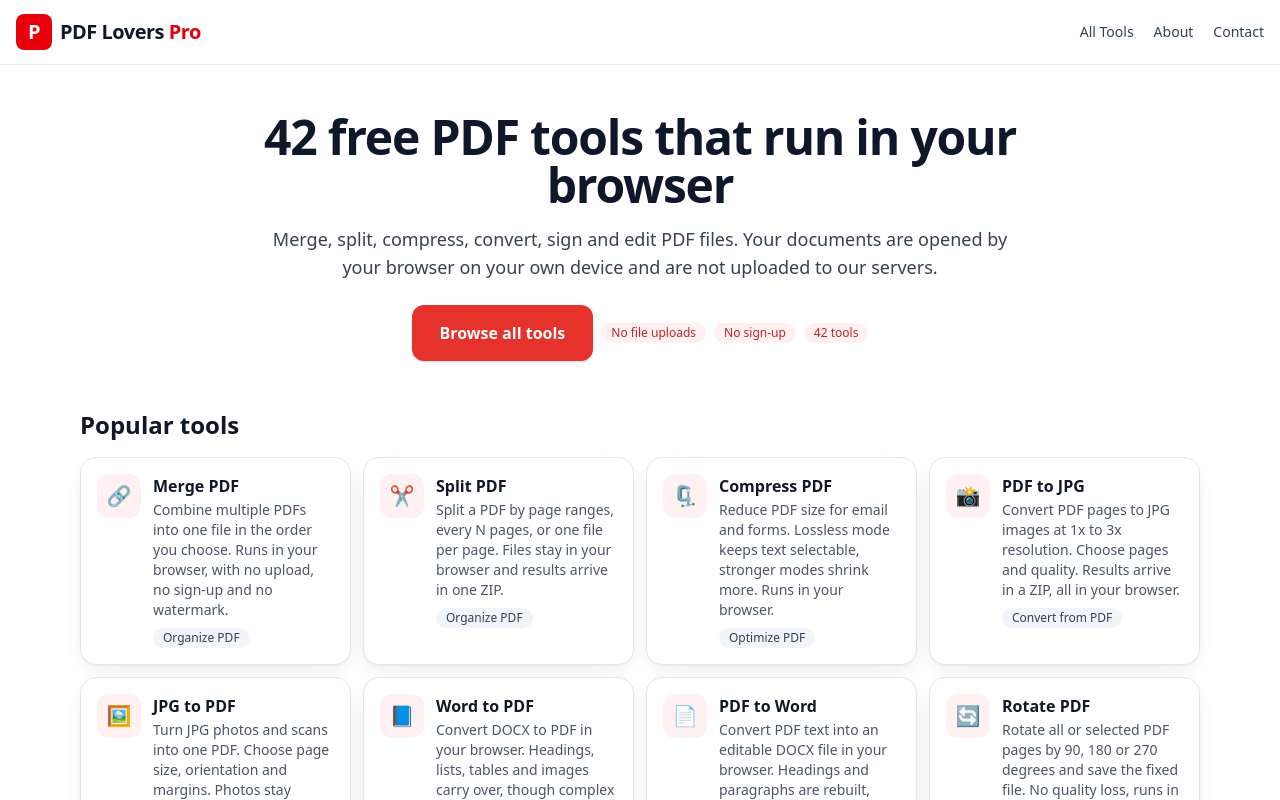
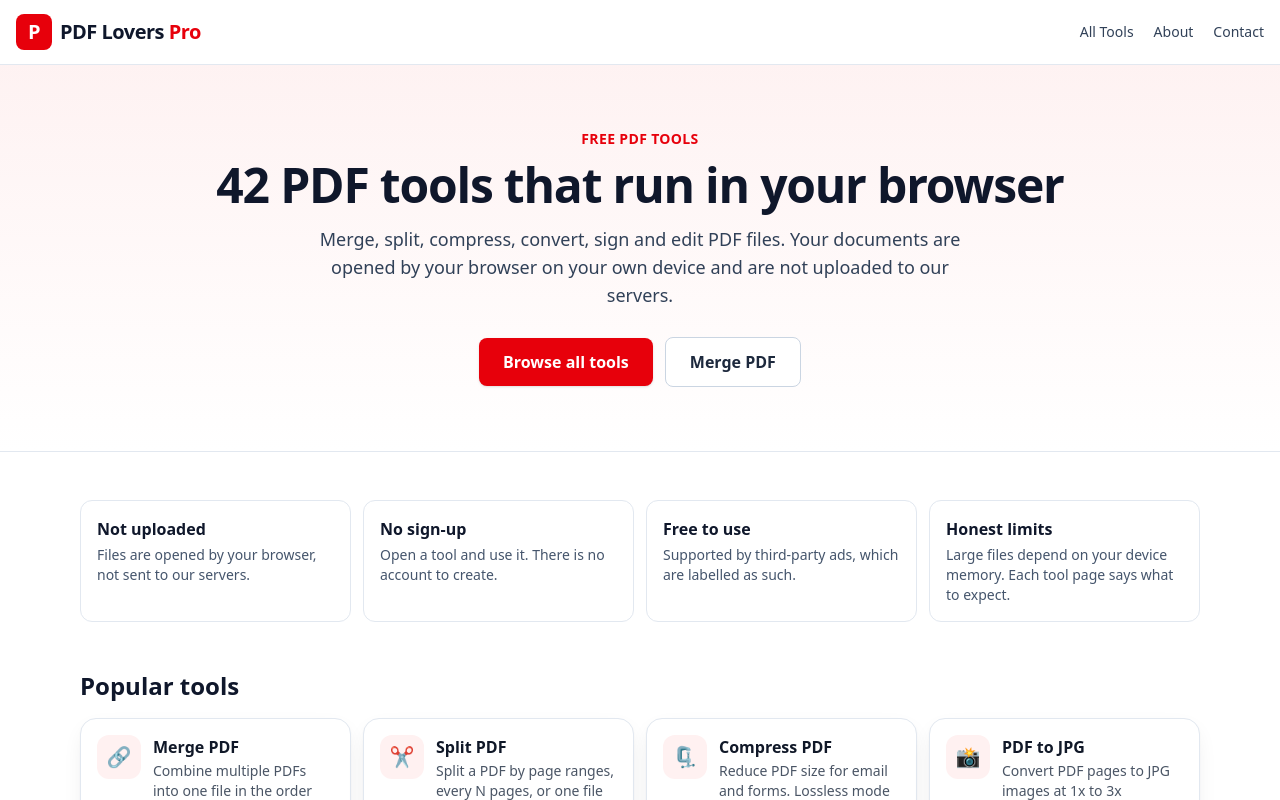
Before and after one commit to hassanasghar971-ui/pdflovers, a Next.js app: page / in a window 1280 px wide. Shown: the top 800 px of the page. Built offline with nearby package versions, Linux system fonts and the light colour scheme.

Commit message:
Refactor HomePage component and add trust section
Refactor page structure and improve comments for clarity. Added a trust section to inform users about file handling.

```diff
--- a/src/app/page.tsx
+++ b/src/app/page.tsx
@@ -8,7 +8,7 @@ import type { Tool } from '@/lib/tools-registry';
 import { isToolAvailable } from '@/lib/tool-availability';
 import { categoryIds, categoryInfo, safeJson, toCard } from '@/lib/tool-view';
 
-// Rendered title stays under 60 characters (about 49 here).
+// Rendered title stays under 60 characters.
 const TITLE = `${SITE.name}: ${TOOL_COUNT} Free PDF Tools in Your Browser`;
 const DESCRIPTION = `Merge, split, compress, convert, sign and edit PDFs with ${TOOL_COUNT} free tools. Files are processed in your browser and not uploaded to our servers. No sign-up.`;
 
@@ -25,6 +25,13 @@ const STEPS = [
   { title: 'Download the result', text: 'Save the new file, or a ZIP when a tool produces several. Memory is released when you finish.' },
 ];
 
+const TRUST = [
+  { title: 'Not uploaded', text: 'Files are opened by your browser, not sent to our servers.' },
+  { title: 'No sign-up', text: 'Open a tool and use it. There is no account to create.' },
+  { title: 'Free to use', text: 'Supported by third-party ads, which are labelled as such.' },
+  { title: 'Honest limits', text: 'Large files depend on your device memory. Each tool page says what to expect.' },
+];
+
 export default function HomePage() {
   const cards = TOOLS.map(toCard);
   const categories = categoryIds().map(categoryInfo);
@@ -32,7 +39,7 @@ export default function HomePage() {
     .filter((t): t is Tool => Boolean(t))
     .map(toCard);
 
-  // Only tools that are indexable go into the structured list.
+  // Only indexable tools go into the structured list.
   const listed = TOOLS.filter((t) => isToolAvailable(t.slug));
   const itemList = {
     '@context': 'https://schema.org',
@@ -48,26 +55,47 @@ export default function HomePage() {
   };
 
   return (
-    <div className="mx-auto max-w-6xl px-4 py-8 sm:py-12">
+    <div>
       <script type="application/ld+json" dangerouslySetInnerHTML={{ __html: safeJson(itemList) }} />
 
-      <section className="mx-auto max-w-3xl text-center">
-        <h1 className="text-3xl font-extrabold tracking-tight sm:text-5xl">
-          {TOOL_COUNT} free PDF tools that run in your browser
+      {/* Hero */}
+      <section className="border-b border-slate-200 bg-gradient-to-b from-red-50 to-white">
+        <div className="mx-auto max-w-4xl px-4 py-12 text-center sm:py-16">
+          <p className="text-sm font-semibold uppercase tracking-wide text-red-600">Free PDF tools</p>
+          <h1 className="mt-3 text-3xl font-extrabold tracking-tight text-slate-900 sm:text-5xl">
+            {TOOL_COUNT} PDF tools that run in your browser
           </h1>
-        <p className="mt-4 text-lg text-gray-700">
+          <p className="mx-auto mt-4 max-w-2xl text-lg text-slate-700">
             Merge, split, compress, convert, sign and edit PDF files. Your documents are opened by your browser on your
             own device and are not uploaded to our servers.
           </p>
-        <div className="mt-6 flex flex-wrap items-center justify-center gap-2">
-          <a href="#all-tools" className="btn btn-primary btn-lg">
+          <div className="mt-7 flex flex-wrap items-center justify-center gap-3">
+            <a
+              href="#all-tools"
+              className="rounded-lg bg-red-600 px-6 py-3 font-semibold text-white shadow-sm motion-safe:transition hover:bg-red-700 motion-safe:hover:-translate-y-0.5 focus:outline-none focus-visible:ring-2 focus-visible:ring-red-600 focus-visible:ring-offset-2"
+            >
               Browse all tools
             </a>
-          <span className="chip chip-brand">No file uploads</span>
-          <span className="chip chip-brand">No sign-up</span>
-          <span className="chip chip-brand">{TOOL_COUNT} tools</span>
+            <Link
+              href="/tools/merge-pdf"
+              className="rounded-lg border border-slate-300 bg-white px-6 py-3 font-semibold text-slate-800 motion-safe:transition hover:border-red-600 hover:text-red-600 focus:outline-none focus-visible:ring-2 focus-visible:ring-red-600 focus-visible:ring-offset-2"
+            >
+              Merge PDF
+            </Link>
+          </div>
         </div>
       </section>
+
+      <div className="mx-auto max-w-6xl px-4 py-8 sm:py-12">
+        {/* Trust strip */}
+        <ul className="grid gap-3 sm:grid-cols-2 lg:grid-cols-4" aria-label="What to expect">
+          {TRUST.map((t) => (
+            <li key={t.title} className="rounded-xl border border-slate-200 bg-white p-4">
+              <p className="font-semibold text-slate-900">{t.title}</p>
+              <p className="mt-1 text-sm text-slate-600">{t.text}</p>
+            </li>
+          ))}
+        </ul>
 
         <section className="mt-12" aria-labelledby="popular-heading">
           <h2 id="popular-heading" className="mb-4 text-2xl font-bold">
@@ -75,7 +103,7 @@ export default function HomePage() {
           </h2>
           <ul className="grid gap-3 sm:grid-cols-2 lg:grid-cols-4">
             {popular.map((t) => (
-            <li key={t.slug}>
+              <li key={t.slug} className="motion-safe:transition motion-safe:hover:-translate-y-0.5">
                 <ToolCard tool={t} />
               </li>
             ))}
@@ -99,12 +127,15 @@ export default function HomePage() {
           </h2>
           <ol className="grid gap-4 sm:grid-cols-3">
             {STEPS.map((s, i) => (
-            <li key={s.title} className="card p-4">
-              <span className="flex h-8 w-8 items-center justify-center rounded-full bg-brand-600 font-bold text-white" aria-hidden="true">
+              <li key={s.title} className="rounded-xl border border-slate-200 bg-white p-4">
+                <span
+                  className="flex h-8 w-8 items-center justify-center rounded-full bg-red-600 font-bold text-white"
+                  aria-hidden="true"
+                >
                   {i + 1}
                 </span>
                 <h3 className="mt-3 font-semibold">{s.title}</h3>
-              <p className="mt-1 text-sm text-gray-600">{s.text}</p>
+                <p className="mt-1 text-sm text-slate-600">{s.text}</p>
               </li>
             ))}
           </ol>
@@ -113,9 +144,9 @@ export default function HomePage() {
         <section className="seo-content mt-14 max-w-3xl" aria-labelledby="private-heading">
           <h2 id="private-heading">Processed on your device</h2>
           <p>
-          {SITE.name} uses your browser as the processing engine. When you add a file, your device opens it, changes it
-          and hands the result back to you; there is no upload step and no account. Once a page has loaded, most tools
-          keep working on a slow connection.
+            {SITE.name} uses your browser as the processing engine. When you add a file, your device opens it, changes
+            it and hands the result back to you; there is no upload step and no account. Once a page has loaded, most
+            tools keep working on a slow connection.
           </p>
           <p>
             Running locally has honest limits. Very large files depend on the memory your device has free, scanned
@@ -129,5 +160,6 @@ export default function HomePage() {
           </p>
         </section>
       </div>
+    </div>
   );
 }
```
Lines whose indentation alone changed are shown as unchanged.
